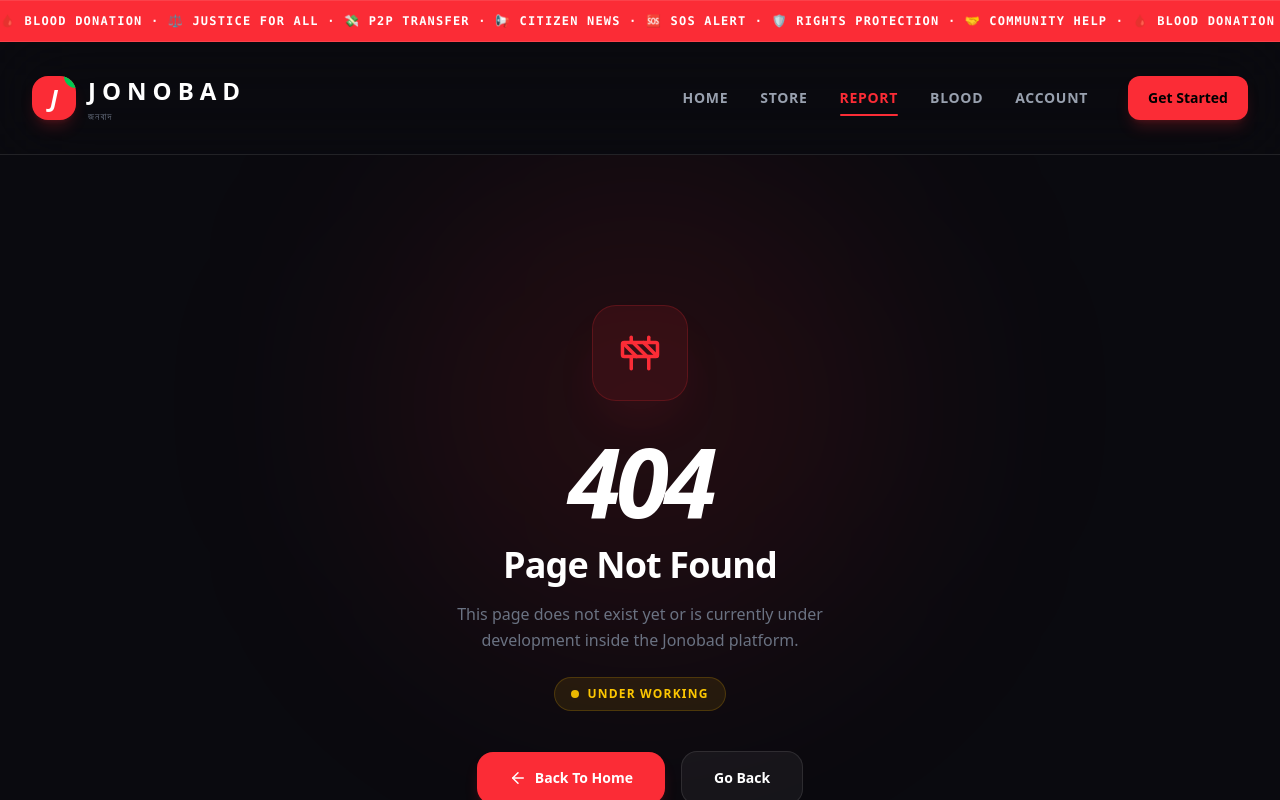
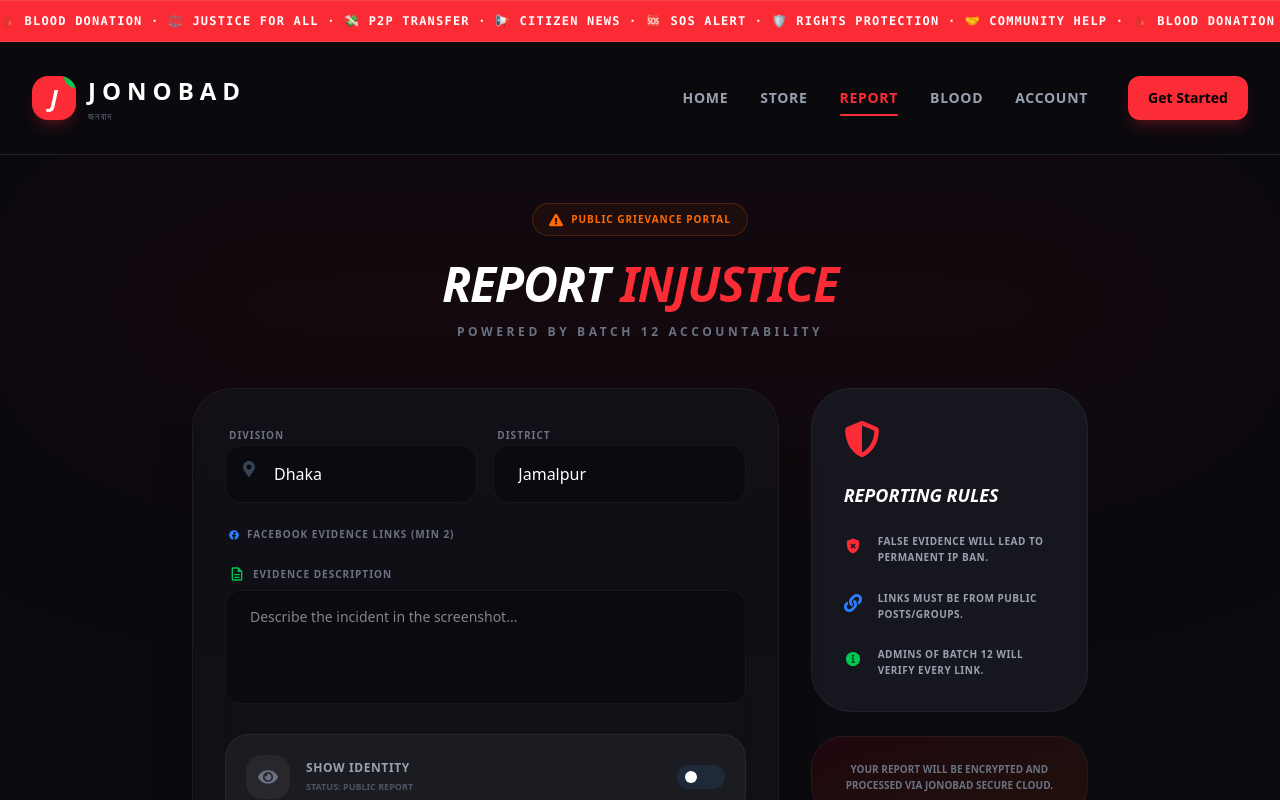
Before and after one commit to MahialamDev/jonobad, a Next.js app: page /report in a window 1280 px wide. Before the commit this address had no page. Shown: the top 800 px of the page. Built offline with nearby package versions, Linux system fonts and the light colour scheme.

Commit message:
impliment report page

```diff
--- /dev/null
+++ b/src/app/(Report)/report/page.jsx
@@ -0,0 +1,169 @@
+'use client'
+import React, { useState } from 'react';
+import { motion } from 'framer-motion';
+// React Icons Imports
+import {
+  FaFacebook,
+  FaExclamationTriangle,
+  FaShieldAlt,
+  FaMapMarkerAlt,
+  FaEyeSlash,
+  FaEye,
+  FaPaperPlane,
+  FaLink
+} from 'react-icons/fa';
+import { MdOutlineDescription, MdGppBad } from 'react-icons/md';
+import { IoInformationCircle } from 'react-icons/io5';
+
+const ReportPage = () => {
+  const [hideReporter, setHideReporter] = useState(false);
+
+  return (
+    <div className="min-h-screen bg-[#0A0A0F] text-white py-12 px-6 relative">
+      {/* Background Warning Glow */}
+      <div className="absolute top-0 left-1/2 -translate-x-1/2 w-full h-[300px] bg-red-600/5 blur-[120px] rounded-full pointer-events-none" />
+
+      <div className="max-w-4xl mx-auto relative z-10">
+        {/* Header Section */}
+        <div className="text-center mb-12">
+          <motion.div
+            initial={{ scale: 0.8, opacity: 0 }}
+            animate={{ scale: 1, opacity: 1 }}
+            className="inline-flex items-center gap-2 px-4 py-2 rounded-full border border-orange-500/20 bg-orange-500/5 mb-6"
+          >
+            <FaExclamationTriangle className="text-orange-500 text-sm" />
+            <span className="text-orange-500 text-[10px] font-black uppercase tracking-widest">Public Grievance Portal</span>
+          </motion.div>
+          <h1 className="text-4xl md:text-5xl font-black italic tracking-tight">
+            REPORT <span className="text-red-500">INJUSTICE</span>
+          </h1>
+          <p className="text-gray-500 mt-4 text-xs uppercase tracking-[0.3em] font-bold">Powered by Batch 12 Accountability</p>
+        </div>
+
+        <div className="grid grid-cols-1 lg:grid-cols-3 gap-8">
+
+          {/* LEFT: FORM */}
+          <div className="lg:col-span-2 space-y-6">
+            <div className="bg-[#16161F]/50 backdrop-blur-xl border border-white/5 p-8 rounded-[2.5rem] shadow-2xl">
+              <form className="space-y-6" onSubmit={(e) => e.preventDefault()}>
+
+                {/* 1. Location Selection */}
+                <div className="grid grid-cols-1 md:grid-cols-2 gap-4">
+                  <div className="space-y-2">
+                    <label className="text-[10px] font-black text-gray-500 uppercase tracking-widest ml-1">Division</label>
+                    <div className="relative">
+                      <FaMapMarkerAlt className="absolute left-4 top-4 text-gray-700" />
+                      <select className="w-full bg-[#0A0A0F] border border-white/5 rounded-2xl py-4 pl-12 pr-4 text-white focus:outline-none focus:border-red-500/50 transition-all appearance-none cursor-pointer">
+                        <option>Dhaka</option>
+                        <option>Mymensingh</option>
+                        <option>Chittagong</option>
+                      </select>
+                    </div>
+                  </div>
+                  <div className="space-y-2">
+                    <label className="text-[10px] font-black text-gray-500 uppercase tracking-widest ml-1">District</label>
+                    <select className="w-full bg-[#0A0A0F] border border-white/5 rounded-2xl py-4 px-6 text-white focus:outline-none focus:border-red-500/50 transition-all appearance-none cursor-pointer">
+                      <option>Jamalpur</option>
+                      <option>Netrokona</option>
+                      <option>Sherpur</option>
+                    </select>
+                  </div>
+                </div>
+
+                {/* 2. FB Links */}
+                <div className="space-y-4">
+                  <label className="text-[10px] font-black text-gray-500 uppercase tracking-widest ml-1 flex items-center gap-2">
+                    <FaFacebook className="text-blue-500" /> Facebook Evidence Links (Min 2)
+                  </label>
+                  <div className="space-y-3">
+                    {Array(5).map((i) => (
+                      <div key={i} className="relative group">
+                        <FaLink className="absolute left-4 top-4 text-gray-700" />
+                        <input type="url" placeholder="https://facebook.com/..." className="w-full bg-[#0A0A0F] border border-white/5 rounded-2xl py-4 pl-12 pr-4 text-xs focus:outline-none focus:border-blue-500/50 transition-all font-mono" />
+                      </div>
+                    ))}
+                  </div>
+                </div>
+
+                {/* 3. Description */}
+                <div className="space-y-2">
+                  <label className="text-[10px] font-black text-gray-500 uppercase tracking-widest ml-1 flex items-center gap-2">
+                    <MdOutlineDescription className="text-green-500 text-base" /> Evidence Description
+                  </label>
+                  <textarea
+                    rows="4"
+                    placeholder="Describe the incident in the screenshot..."
+                    className="w-full bg-[#0A0A0F] border border-white/5 rounded-2xl py-4 px-6 text-sm text-white focus:outline-none focus:border-red-500/50 transition-all resize-none"
+                  ></textarea>
+                </div>
+
+                {/* 4. Anonymous Toggle */}
+                <div
+                  onClick={() => setHideReporter(!hideReporter)}
+                  className={`p-5 rounded-3xl border cursor-pointer transition-all flex items-center justify-between group ${hideReporter ? 'bg-red-500/10 border-red-500/30 shadow-[0_0_20px_rgba(239,68,68,0.1)]' : 'bg-white/5 border-white/5'}`}
+                >
+                  <div className="flex items-center gap-4">
+                    <div className={`p-3 rounded-2xl transition-all ${hideReporter ? 'bg-red-500 text-white shadow-lg' : 'bg-white/5 text-gray-500'}`}>
+                      {hideReporter ? <FaEyeSlash size={20} /> : <FaEye size={20} />}
+                    </div>
+                    <div>
+                      <p className={`text-xs font-black uppercase tracking-wider ${hideReporter ? 'text-red-500' : 'text-gray-400'}`}>
+                        {hideReporter ? 'Identity Hidden' : 'Show Identity'}
+                      </p>
+                      <p className="text-[9px] text-gray-600 font-bold uppercase mt-1">Status: {hideReporter ? 'Anonymous Report' : 'Public Report'}</p>
+                    </div>
+                  </div>
+                  <div className={`w-12 h-6 rounded-full relative transition-all ${hideReporter ? 'bg-red-500' : 'bg-gray-800'}`}>
+                    <div className={`absolute top-1.5 w-3 h-3 bg-white rounded-full transition-all ${hideReporter ? 'left-7' : 'left-2'}`} />
+                  </div>
+                </div>
+
+                <button className="w-full bg-red-600 hover:bg-red-500 text-white font-black py-5 rounded-[1.5rem] shadow-xl shadow-red-500/20 flex items-center justify-center gap-3 transition-all active:scale-95 group">
+                  SUBMIT REPORT <FaPaperPlane className="group-hover:translate-x-1 group-hover:-translate-y-1 transition-transform" />
+                </button>
+              </form>
+            </div>
+          </div>
+
+          {/* RIGHT: RULES */}
+          <div className="space-y-6">
+            <div className="bg-[#16161F] border border-white/5 p-8 rounded-[2.5rem]">
+              <FaShieldAlt className="text-red-500 text-4xl mb-6" />
+              <h3 className="text-lg font-black italic mb-6">REPORTING RULES</h3>
+              <div className="space-y-6">
+                <RuleItem
+                  icon={<MdGppBad className="text-red-500" />}
+                  text="False evidence will lead to permanent IP ban."
+                />
+                <RuleItem
+                  icon={<FaLink className="text-blue-500" />}
+                  text="Links must be from public posts/groups."
+                />
+                <RuleItem
+                  icon={<IoInformationCircle className="text-green-500" />}
+                  text="Admins of Batch 12 will verify every link."
+                />
+              </div>
+            </div>
+
+            <div className="p-6 rounded-[2rem] bg-gradient-to-br from-red-600/10 to-orange-600/10 border border-white/5">
+              <p className="text-[10px] text-gray-500 font-black uppercase leading-relaxed text-center">
+                Your report will be encrypted and processed via Jonobad Secure Cloud.
+              </p>
+            </div>
+          </div>
+
+        </div>
+      </div>
+    </div>
+  );
+};
+
+const RuleItem = ({ icon, text }) => (
+  <div className="flex gap-4 items-start">
+    <div className="mt-1 text-lg">{icon}</div>
+    <p className="text-[10px] text-gray-400 font-black uppercase leading-relaxed tracking-wider">{text}</p>
+  </div>
+);
+
+export default ReportPage;
```
